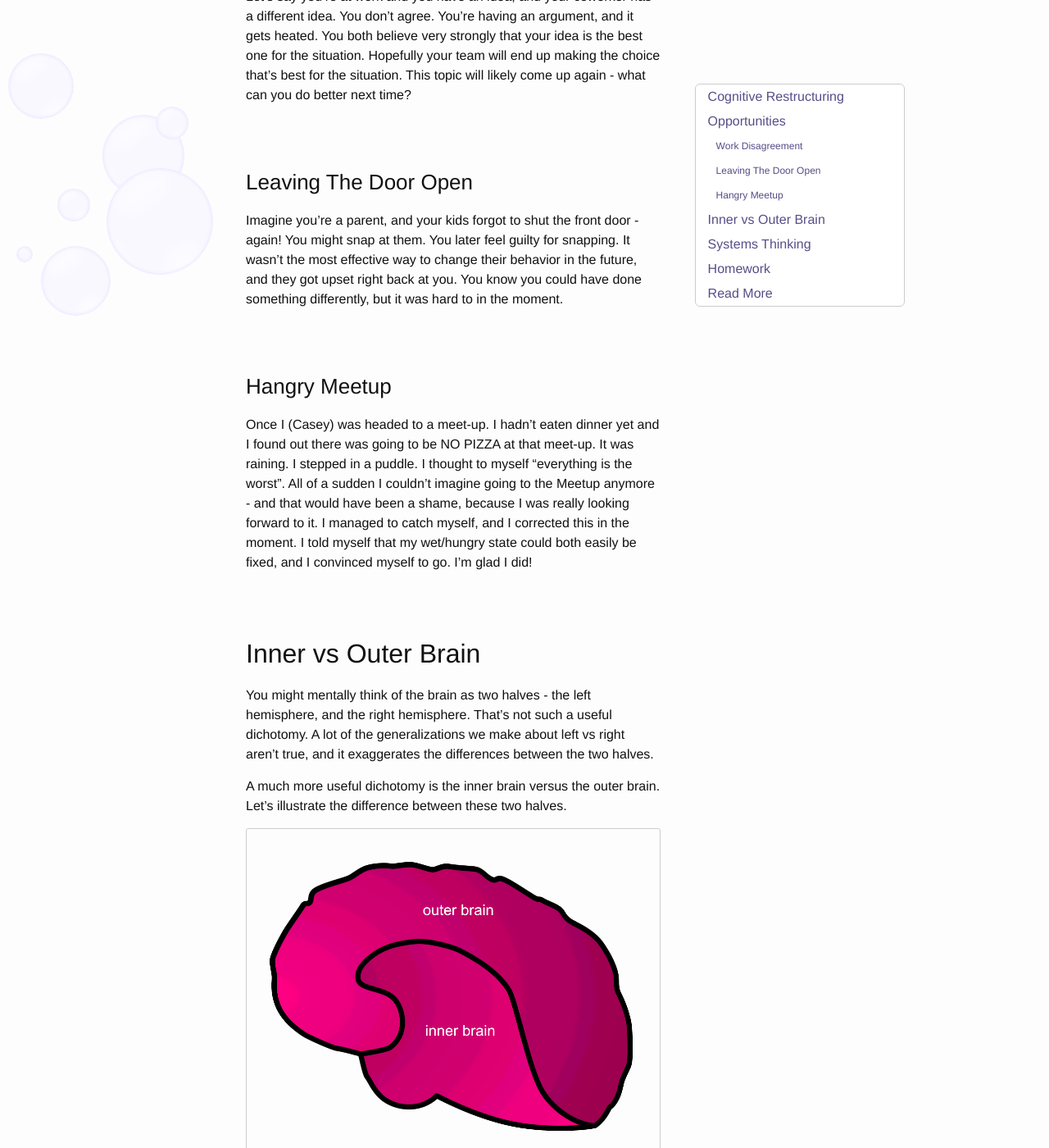
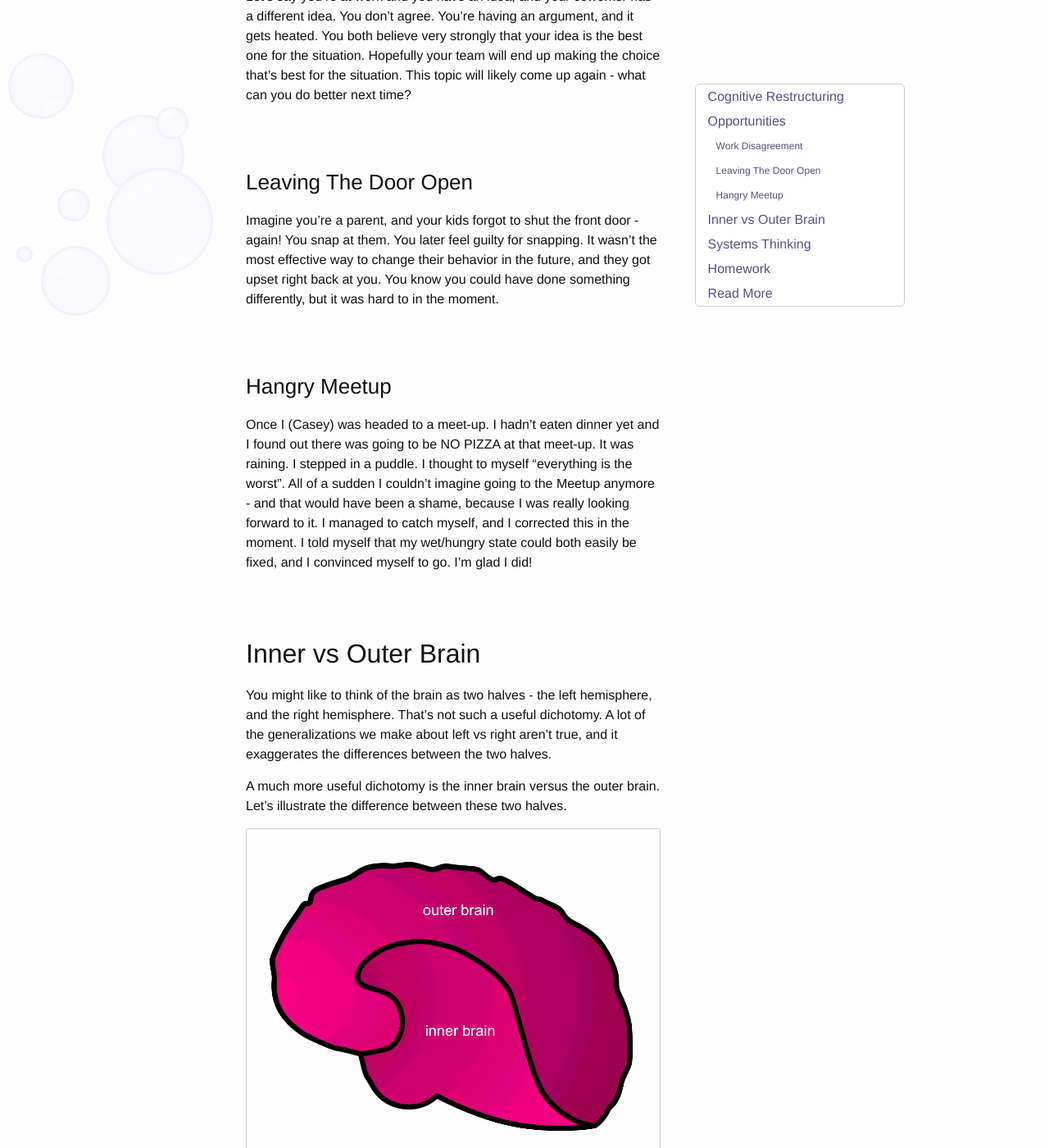
Before and after one commit to caseywatts/caseywatts.github.io, a Jekyll site: the page built from _posts/2018-11-25-debugging-your-brain-1.md, in a window 1280 px wide and 1400 px high, scrolled down 1969 px. Shown: the whole window at 82% size. Built offline with Jekyll 4.4.1, drawn with Linux system fonts in a browser that asks for light colours.

Commit message:
edit chapter 1

```diff
--- a/_posts/2018-11-25-debugging-your-brain-1.md
+++ b/_posts/2018-11-25-debugging-your-brain-1.md
@@ -34,14 +34,14 @@ Here are three examples of situations where cognitive restructuring may help. Ea
 Let's say you're at work and you have an idea, and your coworker has a different idea. You don't agree. You're having an argument, and it gets heated. You both believe very strongly that your idea is the best one for the situation. Hopefully your team will end up making the choice that's best for the situation. This topic will likely come up again - what can you do better next time?
 
 ### Leaving The Door Open
-Imagine you're a parent, and your kids forgot to shut the front door - again! You might snap at them. You later feel guilty for snapping. It wasn't the most effective way to change their behavior in the future, and they got upset right back at you. You know you could have done something differently, but it was hard to in the moment.
+Imagine you're a parent, and your kids forgot to shut the front door - again! You snap at them. You later feel guilty for snapping. It wasn't the most effective way to change their behavior in the future, and they got upset right back at you. You know you could have done something differently, but it was hard to in the moment.
 
 ### Hangry Meetup
 Once I (Casey) was headed to a meet-up. I hadn't eaten dinner yet and I found out there was going to be NO PIZZA at that meet-up. It was raining. I stepped in a puddle. I thought to myself "everything is the worst". All of a sudden I couldn't imagine going to the Meetup anymore - and that would have been a shame, because I was really looking forward to it. I managed to catch myself, and I corrected this in the moment. I told myself that my wet/hungry state could both easily be fixed, and I convinced myself to go. I'm glad I did!
 
 ## Inner vs Outer Brain
 
-You might mentally think of the brain as two halves - the left hemisphere, and the right hemisphere. That's not such a useful dichotomy. A lot of the generalizations we make about left vs right aren't true, and it exaggerates the differences between the two halves.
+You might like to think of the brain as two halves - the left hemisphere, and the right hemisphere. That's not such a useful dichotomy. A lot of the generalizations we make about left vs right aren't true, and it exaggerates the differences between the two halves.
 
 A much more useful dichotomy is the inner brain versus the outer brain. Let's illustrate the difference between these two halves.
 
```
